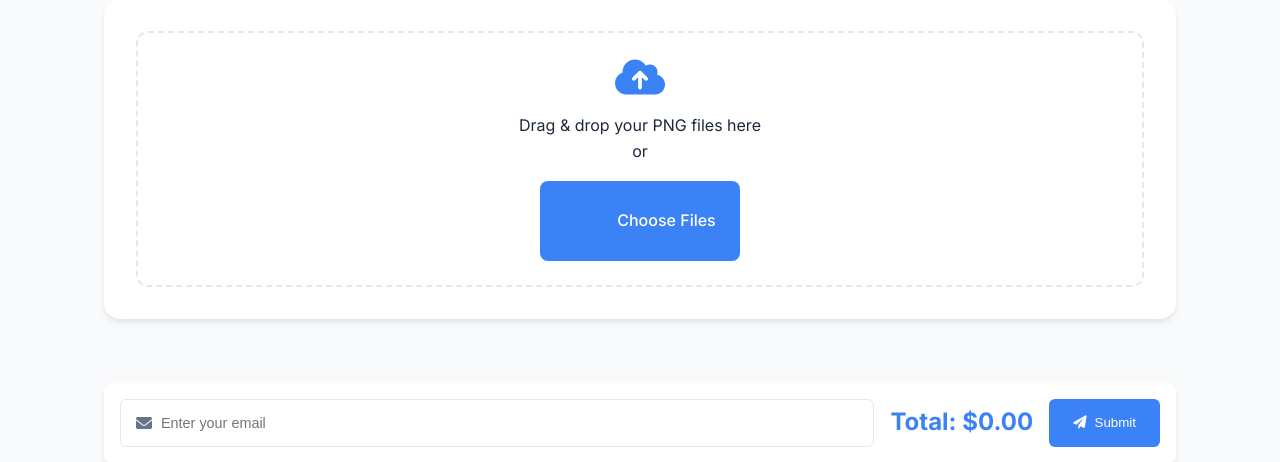
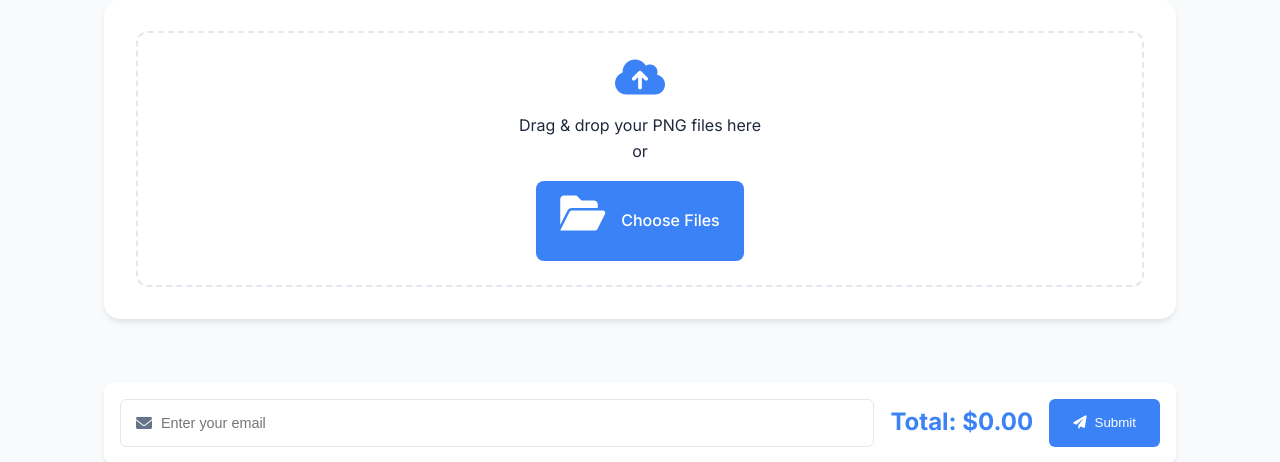
Before and after one commit to christopheraaronhogg/arkansasdtfprints, a Flask app: page / in a window 1280 px wide. Shown: the part 296-758 px from the top of the page. Run offline with Flask 3, Linux system fonts and the light colour scheme; parts of the project's set-up code (start-up, migrations or seed data) failed here and were passed over.

Commit message:
Agent query: Is the file icon now visible in the 'Choose Files' button without needing to hover over it?
Improve upload button styling to show file icon.

Screenshot: https://storage.googleapis.com/screenshot-production-us-central1/3c1f7986-530f-4f55-b07c-daee11d04c26/c5afd31d-cbea-4338-87b5-c895f205d1d8.jpg

```diff
--- a/static/css/custom.css
+++ b/static/css/custom.css
@@ -103,6 +103,11 @@ h1 {
     font-weight: 500;
     transition: all 0.2s ease;
     margin-top: 1rem;
+}
+
+.upload-btn i {
+    color: white !important;
+    margin-right: 0.5rem;
 }
 
 .upload-btn:hover {
```
